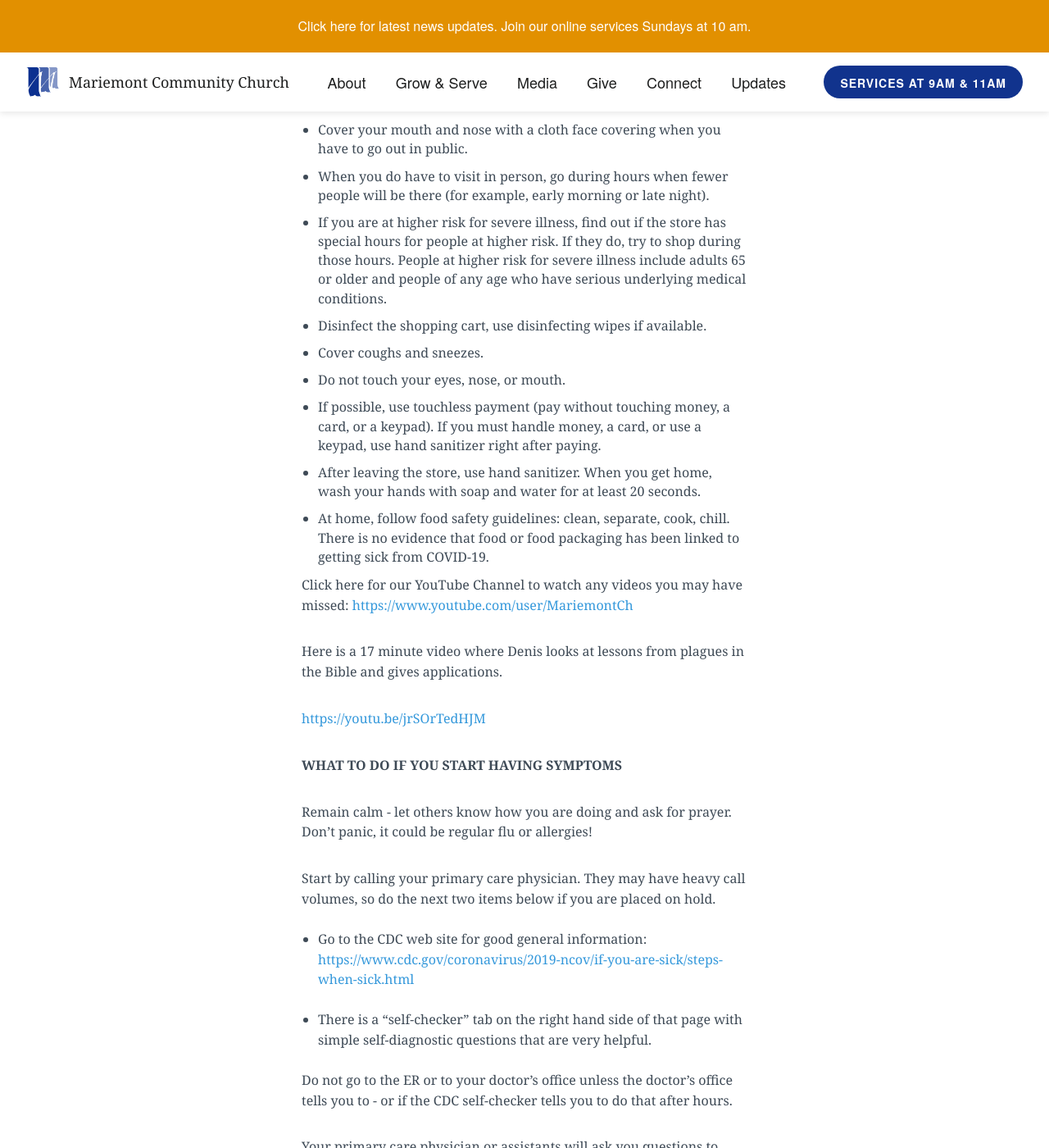
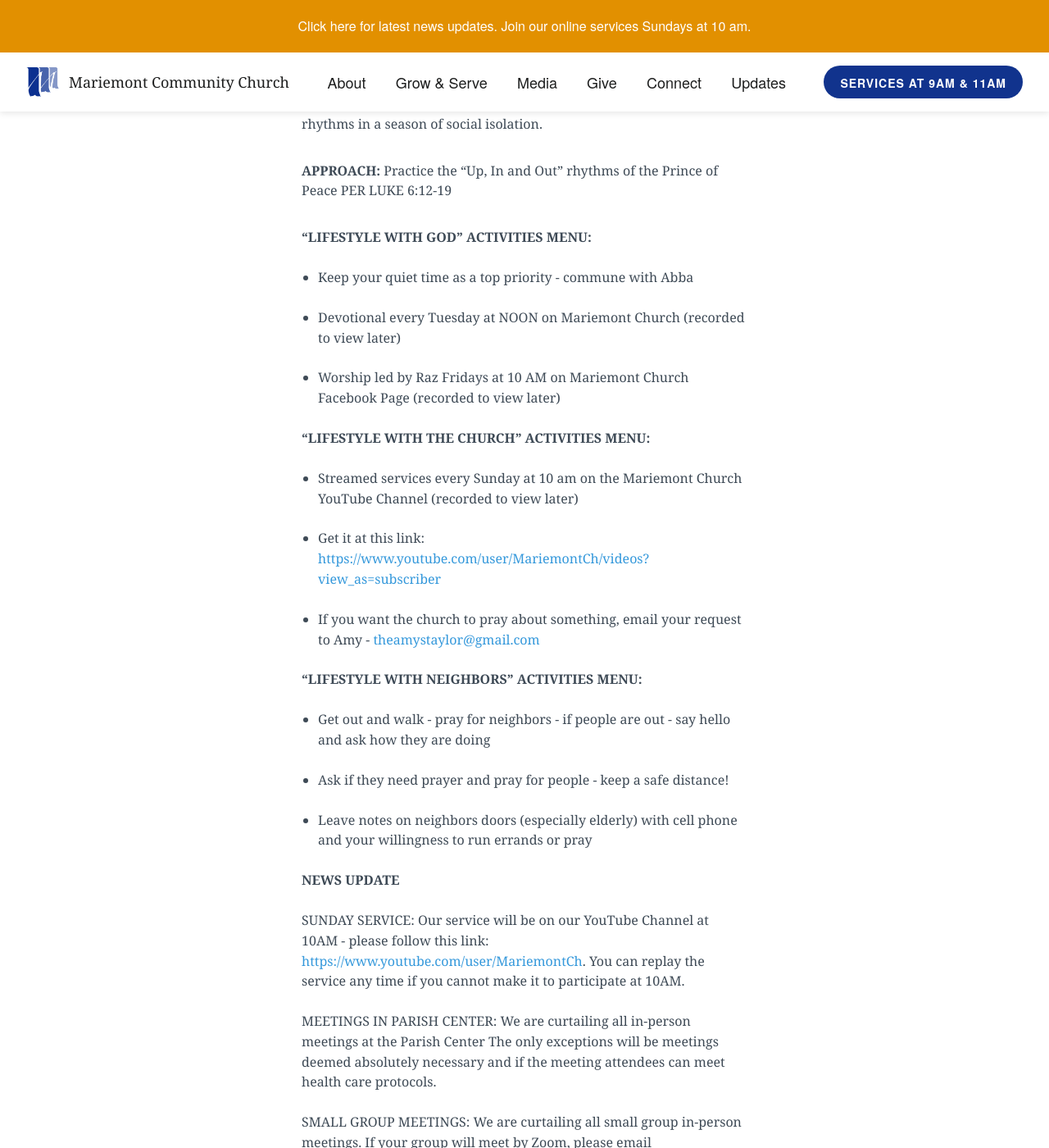
Before and after one commit to lukemoderwell/mariemont, a Jekyll site: the page built from updates.markdown, in a window 1280 px wide and 1400 px high, scrolled down 2102 px. Shown: the whole window at 82% size. Built offline with Jekyll 4.4.1, drawn with Linux system fonts in a browser that asks for light colours; nearby versions of some CDN libraries; some of the changed text lies outside the part shown.

Commit message:
Updated Updates

```diff
--- a/updates.markdown
+++ b/updates.markdown
@@ -13,10 +13,6 @@
 
 If you need assistance please reach out to us at [help@mariemontchurch.org](http://help@mariemontchurch.or
 
-
-
-* 3:00 p.m. Church Meeting (You will need a password for this meeting. Please text 513.205.4238 for password to attend.)
-
 **Sunday, June 21**
 
 Click here for today's [Sunday Service on Rethink](https://youtu.be/yRgD8pQNsEA).
@@ -27,29 +23,29 @@
 
 * 10:00 a.m. [Click here for the Sunday Service on Sabbath Rest.](https://youtu.be/59cKiA9TT2A)
 
-**Monday, June 15**
+**Monday, June 22**
 
 * 8:00pm [Belanger Small Group Zoom Meeting ](https://us04web.zoom.us/j/5657171238)
 
-**Tuesday, June 16**
+**Tuesday, June 23**
 
-No events scheduled.
+* Early: [Devotional on MCC's YouTube Channel](https://www.youtube.com/user/MariemontCh)
 
-**Wednesday, June 17**
-* Early: [Devotional with Terri Cofskey on MCC's YouTube Channel](https://www.youtube.com/user/MariemontCh)
+**Wednesday, June 24**
+
 * 7:00-8:00pm Prayer Meeting on the Porch at the Parish Center
 
-**Thursday, June 18**
+**Thursday, June 25**
+
 * 6:00-7:00am [Seetin Small Group Zoom Meeting](https://zoom.us/j/390610405pwd=cy9wQkRFZm1wSG1RSk1yM0VjZW42Zz09)
 
-**Friday, June 19**
+**Friday, June 26**
+
 * 6:30-7:30am Cambron Men's Bible Study: Call 513.621.0220, Use code 835510.
 * 10:00am * Live Worship with Raz on Mariemont Church Facebook Page
 
-**Saturday, June 20**
+**Saturday, June 27**
 No events scheduled.
-
-Ohio Specific Information web site:  [https://coronavirus.ohio.gov/wps/portal/gov/covid-19/](https://coronavirus.ohio.gov/wps/portal/gov/covid-19/)
 
 ![fivefingerhand.gif](/uploads/fivefingerhand.gif)
 
@@ -67,20 +63,6 @@
 
 **Here's what you may have missed...**
 
-Latest CDC Coronavirus Public Safety Procedures:
-
-* Protect yourself while shopping.
-* Stay at least 6 feet away from others while shopping and in lines.
-* Cover your mouth and nose with a cloth face covering when you have to go out in public.
-* When you do have to visit in person, go during hours when fewer people will be there (for example, early morning or late night).
-* If you are at higher risk for severe illness, find out if the store has special hours for people at higher risk. If they do, try to shop during those hours. People at higher risk for severe illness include adults 65 or older and people of any age who have serious underlying medical conditions.
-* Disinfect the shopping cart, use disinfecting wipes if available.
-* Cover coughs and sneezes.
-* Do not touch your eyes, nose, or mouth.
-* If possible, use touchless payment (pay without touching money, a card, or a keypad). If you must handle money, a card, or use a keypad, use hand sanitizer right after paying.
-* After leaving the store, use hand sanitizer. When you get home, wash your hands with soap and water for at least 20 seconds.
-* At home, follow food safety guidelines: clean, separate, cook, chill. There is no evidence that food or food packaging has been linked to getting sick from COVID-19.
-
 Click here for our YouTube Channel to watch any videos you may have missed:
 [https://www.youtube.com/user/MariemontCh](https://www.youtube.com/user/MariemontCh)
 
@@ -88,27 +70,8 @@
 
 [https://youtu.be/jrSOrTedHJM](https://youtu.be/jrSOrTedHJM)
 
-**WHAT TO DO IF YOU START HAVING SYMPTOMS**
 
-Remain calm - let others know how you are doing and ask for prayer. Don’t panic, it could be regular flu or allergies!
-
-Start by calling your primary care physician. They may have heavy call volumes, so do the next two items below if you are placed on hold.
-
-- Go to the CDC web site for good general information:[ https://www.cdc.gov/coronavirus/2019-ncov/if-you-are-sick/steps-when-sick.html](https://www.cdc.gov/coronavirus/2019-ncov/if-you-are-sick/steps-when-sick.html)
-
-- There is a “self-checker” tab on the right hand side of that page with simple self-diagnostic questions that are very helpful.
-
-Do not go to the ER or to your doctor’s office unless the doctor’s office tells you to - or if the CDC self-checker tells you to do that after hours.
-
-Your primary care physician or assistants will ask you questions to determine your situation and your best next steps.
-
-Ask them about medications for your symptoms and possible interactions with other meds you are taking.
-
-Follow their directions. If you need any help with a trip to doctor or the drug store, ask your small group leader or shepherding elder.
-
-Remain patient and courteous - health care workers are putting in long hours under stress - bless them and thank them!
-
-**UPDATE ON MCC’S RHYTHMS DURING THIS SEASON OF ISOLATION**
+**UPDATE ON MCC’S RHYTHMS DURING THIS SEASON**
 
 **GOAL:** To continue to help us all stay connected and practicing healthy rhythms in a season of social isolation.
 
@@ -118,9 +81,9 @@
 
 - Keep your quiet time as a top priority - commune with Abba
 
-- Worship led by Raz Wednesdays at 430 PM and Fridays at 9 AM on Mariemont Church Facebook Page (recorded to view later)
+- Devotional  every Tuesday at NOON on Mariemont Church (recorded to view later)
 
-- Devotional led by Jamie every Thursday at NOON on Mariemont Church (recorded to view later)
+- Worship led by Raz Fridays at 10 AM on Mariemont Church Facebook Page (recorded to view later)
 
 **“LIFESTYLE WITH THE CHURCH” ACTIVITIES MENU:**
 
@@ -128,7 +91,6 @@
 
 - Get it at this link: [https://www.youtube.com/user/MariemontCh/videos?view_as=subscriber](https://www.youtube.com/user/MariemontCh/videos?view_as=subscriber)
 
-- 30 minute Prayer Meetings at zoom.us (code is 829-125-2053) Tuesday NOON, Wednesday 730PM, Thursday 7 AM
 
 - If you want the church to pray about something, email your request to Amy - [theamystaylor@gmail.com](http://theamystaylor@gmail.com)
 
@@ -140,19 +102,19 @@
 
 - Leave notes on neighbors doors (especially elderly) with cell phone and your willingness to run errands or pray
 
-**NEWS UPDATE - MAY 2020**
+**NEWS UPDATE**
 
-1. SUNDAY SERVICE: Our service will be on our YouTube Channel at 10AM - please follow this link: [https://www.youtube.com/user/MariemontCh](https://www.youtube.com/user/MariemontCh). You will want to have Bibles available and lyrics are on the provided Google Doc below the video.You can replay the service any time if you cannot make it to participate at 10AM.
+1. SUNDAY SERVICE: Our service will be on our YouTube Channel at 10AM - please follow this link: [https://www.youtube.com/user/MariemontCh](https://www.youtube.com/user/MariemontCh). You can replay the service any time if you cannot make it to participate at 10AM.
 
-2. MEETINGS IN PARISH CENTER: We are curtailing all in-person meetings at the Parish Center effective immediately for at least the next month. The only exceptions will be meetings deemed absolutely necessary and if the meeting attendees can meet our health care protocols (see below).
+2. MEETINGS IN PARISH CENTER: We are curtailing all in-person meetings at the Parish Center The only exceptions will be meetings deemed absolutely necessary and if the meeting attendees can meet health care protocols.
 
-3. SMALL GROUP MEETINGS: We are curtailing all small group in-person meetings for 30 days. If your group will meet by Zoom, please email [terri@mariemontchurch.org](http://terri@mariemontchurch.org)  the links and times and she will post them so we can welcome people seeking community. Please download the Zoom app for a better viewing experience.
+3. SMALL GROUP MEETINGS: We are curtailing all small group in-person meetings. If your group will meet by Zoom, please email [terri@mariemontchurch.org](http://terri@mariemontchurch.org)  the links and times and she will post them so we can welcome people seeking community. Please download the Zoom app for a better viewing experience.
 
 4. COMMUNITY HELP LINE: If you have a need during this crisis, please email us at [help@mariemontchurch.org](http://help@mariemontchurch.org) and we will do our best to reply within an hour Monday-Friday between 9AM and 5PM and as soon as possible after normal business hours.
 
 5. TEMPORARY OFFICE SPACE:  Many have been displaced to work at home and have no suitable place to work. We have a limited number of spaces for work and free internet. Please send a request to [mark@mariemontchurch.org](http://mark@mariemontchurch.org) and we will confirm with you that we have a safe place for you within 24 hours. You must be in good health and willing to observe our health protocol.
 
-6. PRAYER MEETINGS: We have a prayer meeting - Wednesdays at 7:30PM  - the meeting will start with 30 minutes of prayer - you will need to download the Zoom application on your computer. Then enter this code to join our prayer meeting: 829-125-2053.
+6. PRAYER MEETINGS: We have a prayer meeting - Wednesdays at 7:00-8:00PM on the front porch, weather permitting. We will be practicing social distancing. Please wear masks in honor of others.
 
 7. OUR HEALTH PROTOCOL:
 
@@ -168,23 +130,4 @@
 
 Let’s all **focus on Jesus**, so we can live in love and not fear!
 
-![PastedGraphic-1.png](/uploads/PastedGraphic-1.png)
-
-Church Family,
-
-MCC's Elders and Staff convened electronically--praise God for the technology--and reached the following decisions concerning the church assembling in the face of the Coronavirus.
-
-Until the Governor lifts the stay-at-home order, MCC will NOT hold Sunday services at the Parish Center. Instead, we will offer one service at 10:00am digitally from the MCC website. Source will be Denis and others of the church staff leading a family-oriented experience from their respective homes.
-
-We will also suggest activities for families to do at home in conjunction with the streaming experience.
-This decision was based on: 1) a desire to protect the flock by reducing contact and exposure inherent in church fellowship; 2) recommendations and requests of public officials to limit group meetings; and 3) the characteristics of the Coronavirus--longer incubation without symptoms and greater severity than typical flu viruses.
-
-In order to participate in the Sunday morning experience go to the MCC website at 10:00 and follow directions on the orange banner.
-
-Further details and updates are being provided by multiple methods including the the MCC Facebook pages, the Mailchimp vehicle Denis uses for his weekly emails, and communication from Elders to their shepherding and small groups.
-
-If you have questions or needs during this extraordinary period, please contact your Shepherding Elder or the church staff. In the meantime, let's be leaders in prayer, fasting and service for our community, nation and world.
-
-MCC Elders & Staff
-
 But seek the welfare of the city where I have sent you into exile, and pray to the LORD on its behalf, for in its welfare you will find your welfare. Jeremiah 29:7
```
